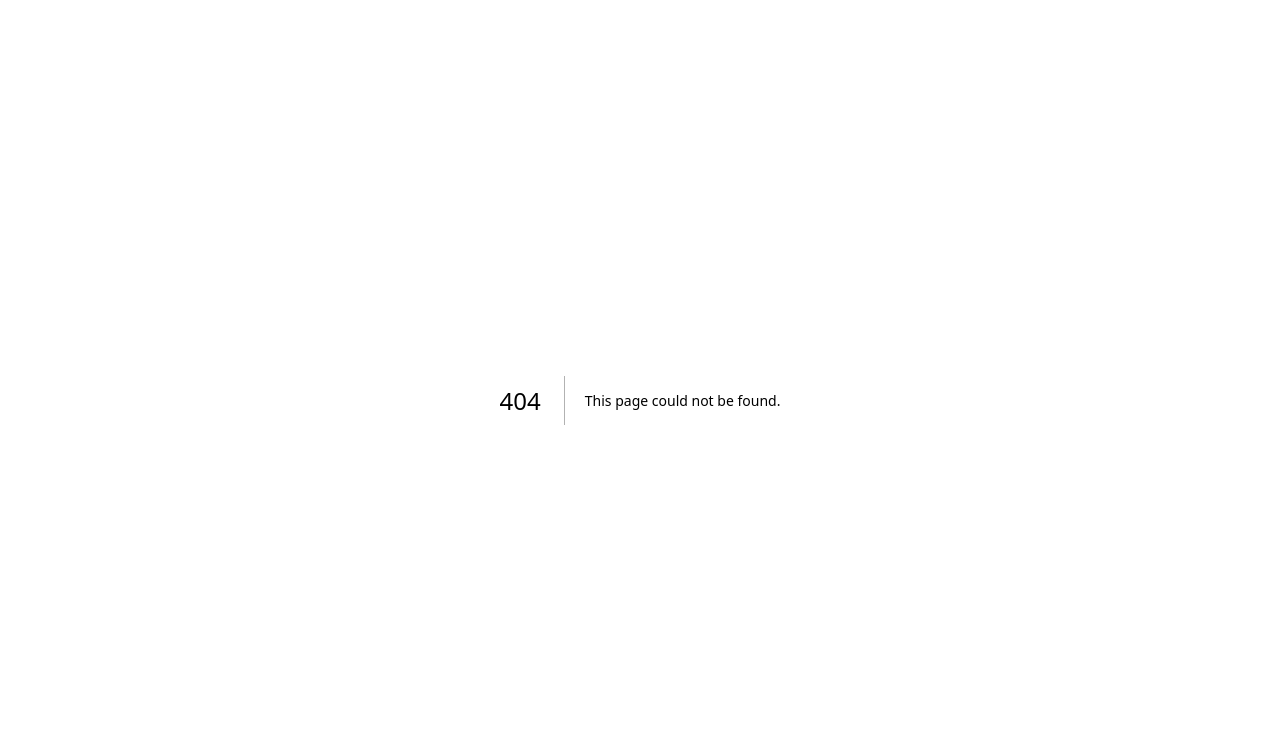
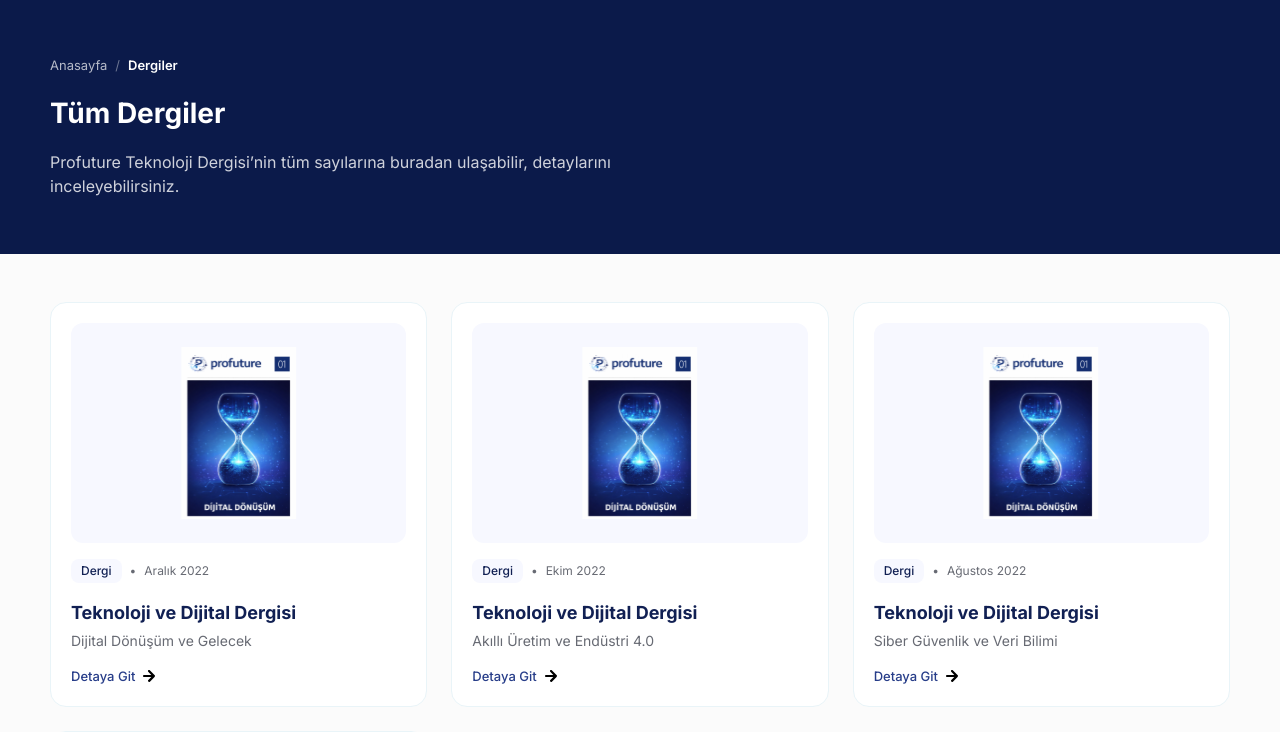
Before and after one commit to emre15900/zeplin-creative-case, a Next.js app: page /dergiler in a window 1280 px wide. Before the commit this address had no page. Shown: the top 732 px of the page. Built offline with nearby package versions, Linux system fonts and the light colour scheme.

Commit message:
current articles details

```diff
--- a/src/app/dergiler/detay/page.tsx
+++ b/src/app/dergiler/detay/page.tsx
@@ -30,9 +30,17 @@
       <section className="bg-[#0B1A4A] text-white">
         <div className="container py-10 sm:py-14">
           <div className="flex flex-col gap-3">
-            <Link href="/" className="text-[12px] sm:text-[13px] text-white/70 hover:text-white">
-              Anasayfa / Dergiler / Detay
-            </Link>
+            <div className="text-[12px] sm:text-[13px]">
+              <Link href="/" className="text-white/70 hover:text-white">
+                Anasayfa
+              </Link>
+              <span className="text-white/40 mx-2">/</span>
+              <Link href="/dergiler" className="text-white/70 hover:text-white">
+                Dergiler
+              </Link>
+              <span className="text-white/40 mx-2">/</span>
+              <span className="text-white font-semibold">Detay</span>
+            </div>
             <h1 className="text-[22px] sm:text-[28px] font-bold">
               {dummyIssue.title}
             </h1>
--- /dev/null
+++ b/src/app/dergiler/page.tsx
@@ -0,0 +1,93 @@
+import Image from 'next/image';
+import Link from 'next/link';
+import Icon from '@/components/Icon';
+
+const issues = [
+  {
+    id: 1,
+    title: 'Teknoloji ve Dijital Dergisi',
+    subtitle: 'Dijital Dönüşüm ve Gelecek',
+    date: 'Aralık 2022',
+    cover: '/img/dergiler.svg',
+  },
+  {
+    id: 2,
+    title: 'Teknoloji ve Dijital Dergisi',
+    subtitle: 'Akıllı Üretim ve Endüstri 4.0',
+    date: 'Ekim 2022',
+    cover: '/img/dergiler.svg',
+  },
+  {
+    id: 3,
+    title: 'Teknoloji ve Dijital Dergisi',
+    subtitle: 'Siber Güvenlik ve Veri Bilimi',
+    date: 'Ağustos 2022',
+    cover: '/img/dergiler.svg',
+  },
+  {
+    id: 4,
+    title: 'Teknoloji ve Dijital Dergisi',
+    subtitle: 'Sürdürülebilir Teknoloji',
+    date: 'Haziran 2022',
+    cover: '/img/dergiler.svg',
+  },
+];
+
+export default function JournalsListPage() {
+  return (
+    <div className="bg-[#FBFBFB]">
+      <section className="bg-[#0B1A4A] text-white">
+        <div className="container py-10 sm:py-14">
+          <div className="flex flex-col gap-4">
+            <div className="text-[12px] sm:text-[13px]">
+              <Link href="/" className="text-white/70 hover:text-white">
+                Anasayfa
+              </Link>
+              <span className="text-white/40 mx-2">/</span>
+              <span className="text-white font-semibold">Dergiler</span>
+            </div>
+            <h1 className="text-[22px] sm:text-[28px] font-bold">Tüm Dergiler</h1>
+            <p className="text-[14px] sm:text-[16px] text-white/80 max-w-2xl">
+              Profuture Teknoloji Dergisi’nin tüm sayılarına buradan ulaşabilir, detaylarını inceleyebilirsiniz.
+            </p>
+          </div>
+        </div>
+      </section>
+
+      <section className="container py-8 sm:py-12">
+        <div className="grid grid-cols-1 md:grid-cols-2 lg:grid-cols-3 gap-4 sm:gap-6">
+          {issues.map((issue) => (
+            <Link
+              key={issue.id}
+              href="/dergiler/detay"
+              className="group bg-white border border-[#E9F4F8] rounded-2xl p-5 flex flex-col gap-4 hover:shadow-md transition-shadow"
+            >
+              <div className="relative w-full h-[220px] rounded-xl overflow-hidden bg-[#F7F8FF]">
+                <Image src={issue.cover} alt={issue.title} fill className="object-contain p-6" />
+              </div>
+              <div className="flex items-center gap-2 text-[12px] text-[#676A73]">
+                <span className="bg-[#F7F8FF] text-[#112053] text-[11px] sm:text-[12px] font-medium px-[10px] py-[3px] rounded-lg">
+                  Dergi
+                </span>
+                <span>•</span>
+                <span>{issue.date}</span>
+              </div>
+              <div className="flex flex-col gap-1">
+                <h3 className="text-[16px] sm:text-[18px] font-bold text-[#112053]">
+                  {issue.title}
+                </h3>
+                <p className="text-[13px] sm:text-[14px] text-[#676A73]">
+                  {issue.subtitle}
+                </p>
+              </div>
+              <div className="flex items-center gap-2 text-[#273D89] text-[13px] font-medium">
+                Detaya Git
+                <Icon name="right" size={12} className="text-[#273D89]" />
+              </div>
+            </Link>
+          ))}
+        </div>
+      </section>
+    </div>
+  );
+}
--- a/src/components/CurrentArticles.tsx
+++ b/src/components/CurrentArticles.tsx
@@ -1,6 +1,7 @@
 'use client';
 
 import Image from 'next/image';
+import Link from 'next/link';
 import Icon from './Icon';
 import ArticleCard from './ui/ArticleCard';
 
@@ -85,13 +86,21 @@
 
               {/* Actions for large card */}
               <div className="flex items-center justify-center gap-2 sm:gap-[10px]">
-                <button className="w-[45px] h-[45px] sm:w-[55px] sm:h-[55px] rounded-full cursor-pointer border border-[#ACB1C6] flex items-center justify-center hover:bg-gray-50 transition-all">
+                <a
+                  href="/docs/dergi-ornek.pdf"
+                  download
+                  className="w-[45px] h-[45px] sm:w-[55px] sm:h-[55px] rounded-full cursor-pointer border border-[#ACB1C6] flex items-center justify-center hover:bg-gray-50 transition-all"
+                  aria-label="PDF indir"
+                >
                   <Icon name="download" size={18} />
-                </button>
-                <button className="flex-1 bg-[#273D89] max-w-[150px] sm:max-w-[170px] cursor-pointer text-white py-3 sm:py-4 rounded-full text-[14px] sm:text-[16px] font-semibold hover:opacity-90 transition-all flex items-center justify-center gap-2 sm:gap-3">
+                </a>
+                <Link
+                  href="/dergiler/detay"
+                  className="flex-1 bg-[#273D89] max-w-[150px] sm:max-w-[170px] cursor-pointer text-white py-3 sm:py-4 rounded-full text-[14px] sm:text-[16px] font-semibold hover:opacity-90 transition-all flex items-center justify-center gap-2 sm:gap-3"
+                >
                   <Icon name="eye" size={20} className="invert" />
                   Görüntüle
-                </button>
+                </Link>
               </div>
             </div>
           </div>
@@ -104,10 +113,13 @@
                 <p className="text-[14px] sm:text-[16px] text-[#676A73]">Profuture Teknoloji Dergisi</p>
                 <h2 className="text-[18px] sm:text-[20px] font-bold text-[#DB0D15]">Güncel Yazılar</h2>
               </div>
-              <button className="flex items-center gap-2 sm:gap-[10px] cursor-pointer bg-white border border-[#ACB1C6] px-3 sm:px-[15px] py-3 sm:py-[16.5px] rounded-full text-[14px] sm:text-[16px] font-semibold text-[#2A2C31] hover:border-[#273D89] transition-all self-start">
+              <Link
+                href="/dergiler"
+                className="flex items-center gap-2 sm:gap-[10px] cursor-pointer bg-white border border-[#ACB1C6] px-3 sm:px-[15px] py-3 sm:py-[16.5px] rounded-full text-[14px] sm:text-[16px] font-semibold text-[#2A2C31] hover:border-[#273D89] transition-all self-start"
+              >
                 Tümünü Görüntüle
                 <Icon name="right" size={14} />
-              </button>
+              </Link>
             </div>
 
             {/* Articles */}
```
